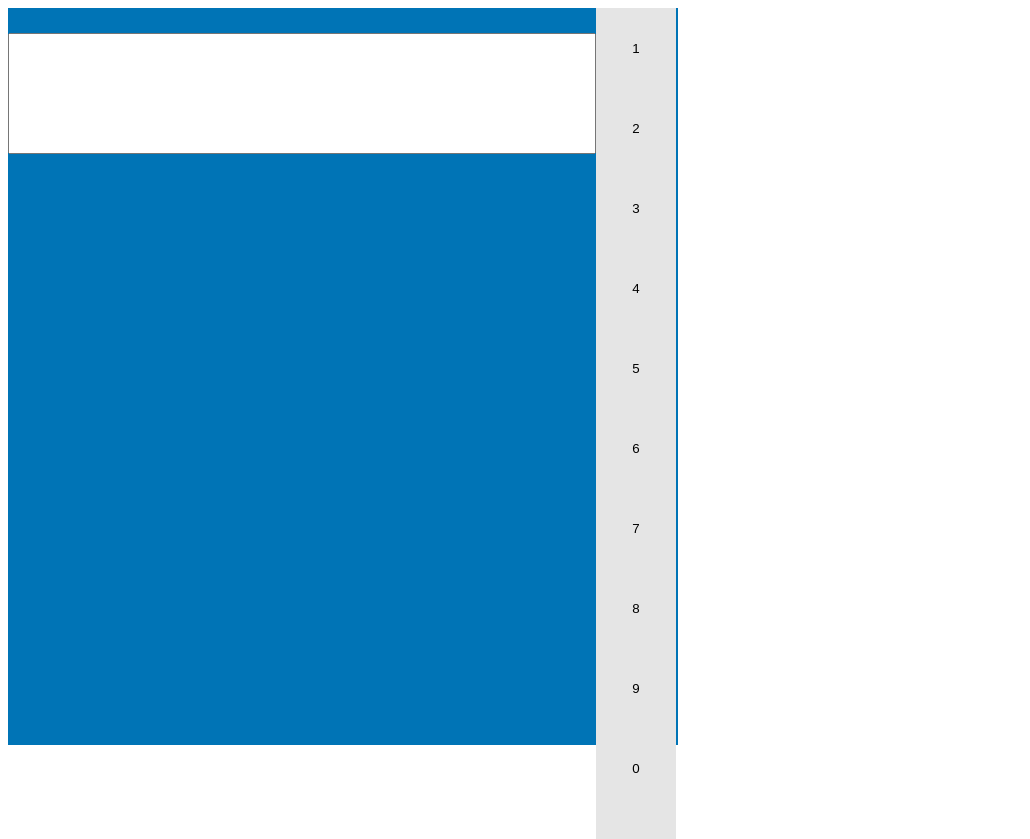
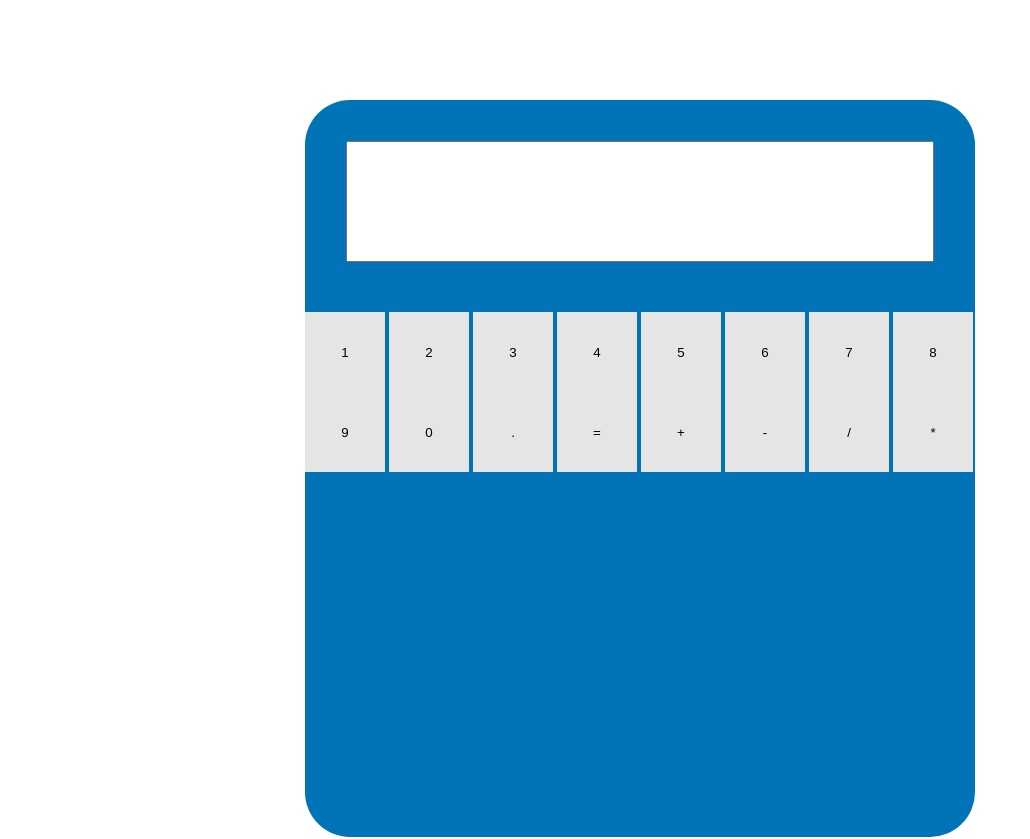
Before and after one commit to StarDash312/calculator, a plain HTML site: page index.html in a window 1280 px wide. Shown: the top 839 px of the page, without its empty margins (0-1030 px from the left). Drawn offline with Linux system fonts and the light colour scheme.

Commit message:
Изменение верстки. Всеобщая синхронизация

```diff
--- a/index.html
+++ b/index.html
@@ -8,6 +8,7 @@
 </head>
 <body>
     <div class="main">
+    <div class="calculator">
         <div class="inp">
             <input type="text" class="input">
         </div>
@@ -30,6 +31,7 @@
             <button type="button" class="but*">*</button>
         </div>
     </div>
+</div>
     <script src="./script.js"></script>
 
 </body>
--- a/script.js
+++ b/script.js
@@ -1,4 +1,2 @@
 const input = document.querySelector(".text");
 const buttons = [];
-
-=
--- a/styles.css
+++ b/styles.css
@@ -1,22 +1,35 @@
 .main {
+    display: flex;
+    justify-content: center;
+    margin-top: 100px;
+}
+
+.calculator {
     display: flex;
     background-color: #0074B6;
     width: 670px;
     height: 737px;
-    justify-content: center;
+    border-radius: 45px;
+    flex-direction: column;
+    align-items: center;
 
 }
 input {
     width: 580px;
     height: 115px;
-    text-align: center;
-    margin-top: 25px;
+    margin-top: 41px;
+    font-size: 90px;
 }
+
 button {
     width: 80px;
     height: 80px;
     background-color: #E5E5E5;
     border: none;
-    align-content: space-around;
-    padding: 5px;
 }
+
+.panel {
+    flex-flow: column wrap;
+    margin-top: 50px;
+
+}
```
